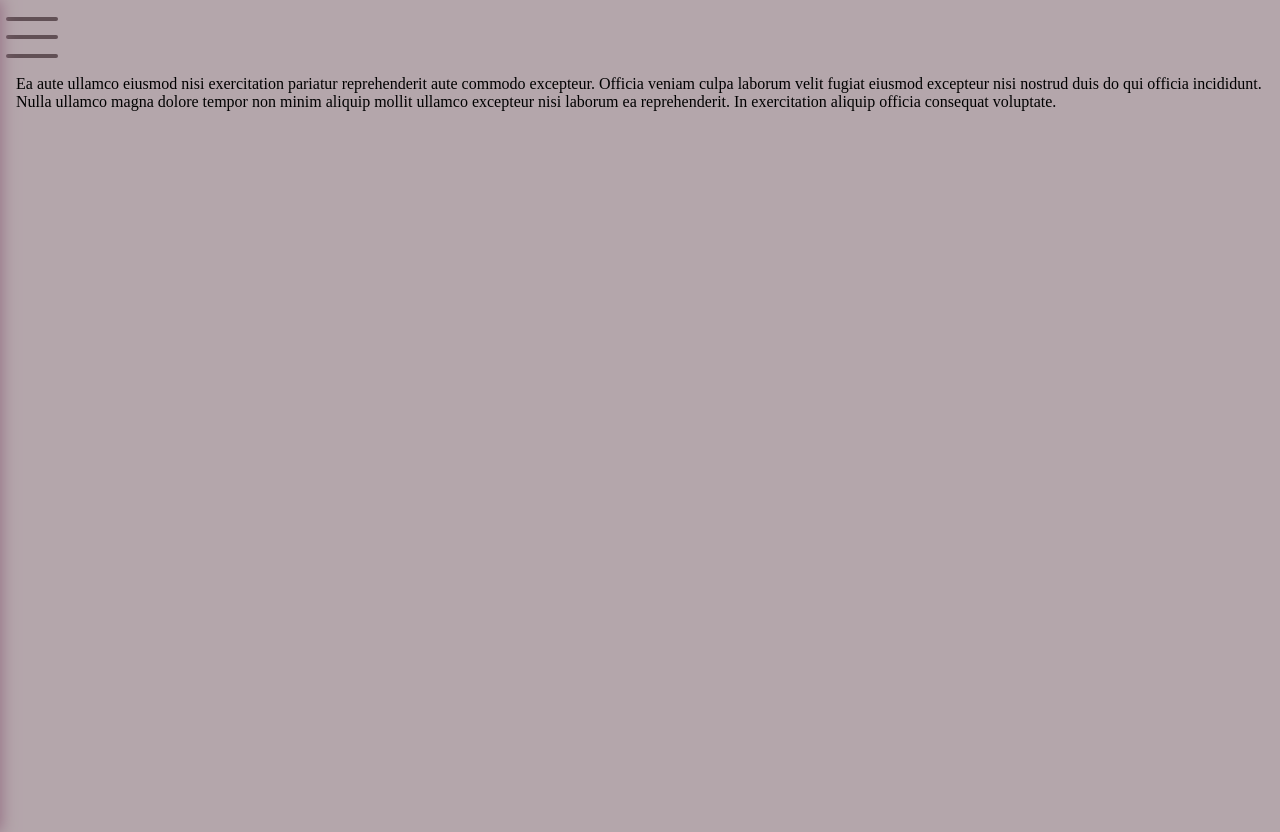
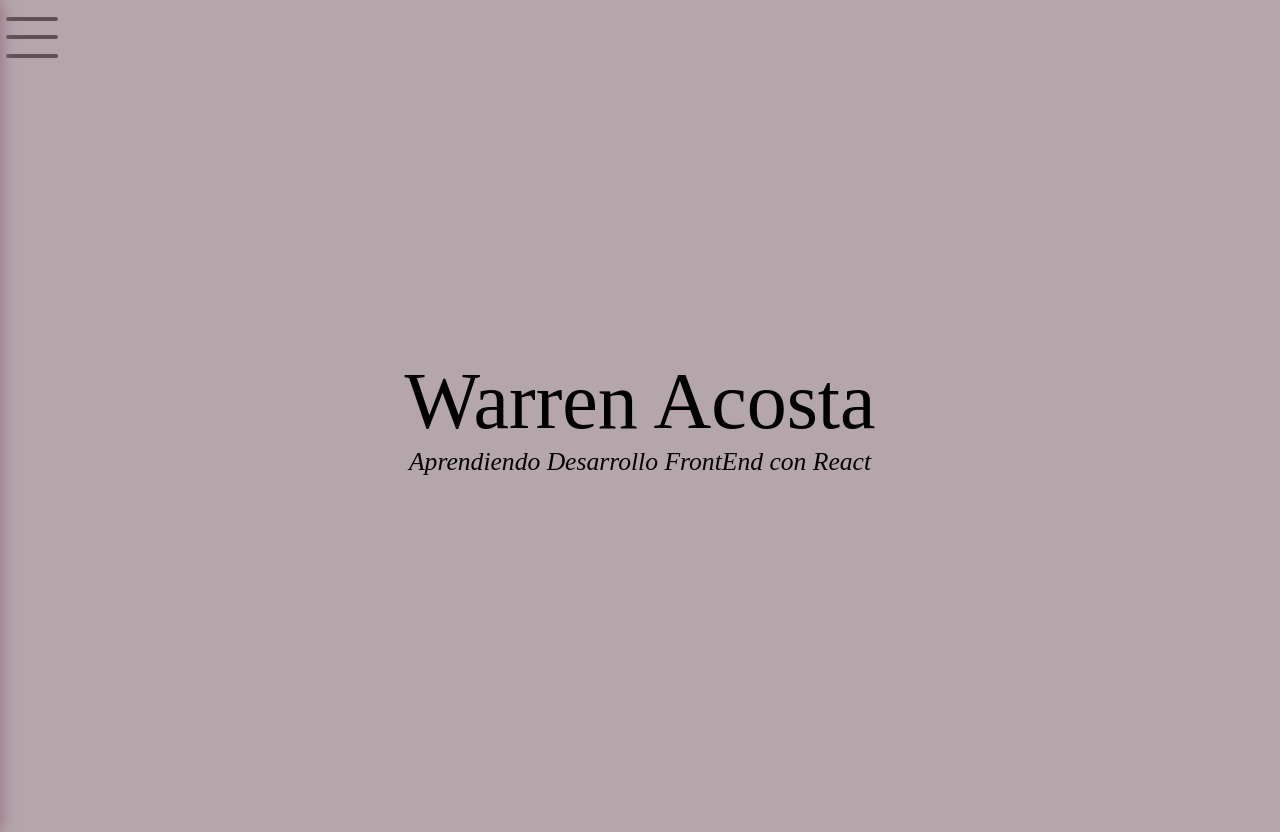
Before and after one commit to warren-dev0/web-page-5, a plain HTML site: page index.html in a window 1280 px wide. Before the commit the page ends 800 px from the top, so only its background shows below. Drawn offline with Linux system fonts and the light colour scheme.

Commit message:
name and info home

```diff
--- a/css/style.css
+++ b/css/style.css
@@ -6,15 +6,20 @@
     --honeydew: #DDF8E8;
 }
 
+* {
+    margin: 0;
+}
+
 body {
     background-color: var(--black-shadows);
-    margin: 0;
-    padding: 0;
 }
 
 #nav-bar {
     display: flex;
     flex-direction: column;
+    position: fixed;
+    top: 0;
+    z-index: 10;
 }
 
 #nav-bar .bars {
@@ -81,23 +86,63 @@ body {
     font-weight: bold;
 }
 
-@media (max-width: 420px) {
+@media (max-width: 320px) {
     #nav-bar .items a {
-        font-size: 10pt;
-    }
-
-    #nav-bar .items {
-        width: 35vw;
-        left: -35vw;
+        font-size: 12pt;
     }
 }
 
 @media (min-width: 576px) {
     #nav-bar .items a {
-        font-size: 16pt;
+        font-size: 18pt;
+    }
+}
+
+@media (min-width: 768px) {
+    #nav-bar .items a {
+        font-size: 28pt;
     }
 }
 
 #container {
     margin: 1rem;
 }
+
+.home {
+    display: flex;
+    flex-direction: column;
+    width: 100%;
+    height: 100vh;
+    justify-content: center;
+    align-items: center;
+}
+
+.home span {
+    text-align: center;
+}
+
+.home span.name {
+    font-size: 3rem;
+}
+
+.home span.info {
+    font-size: 1rem;
+}
+
+@media (min-width: 576px) {
+    .home span.name {
+        font-size: 4rem;
+    }
+    .home span.info {
+        font-size: 1.3rem;
+    }
+}
+
+@media (min-width: 768px) {
+    .home span.name {
+        font-size: 5rem;
+    }
+    .home span.info {
+        font-size: 1.6rem;
+    }
+}
--- a/index.html
+++ b/index.html
@@ -27,9 +27,12 @@
         </div>
     </div>
     <div id="container">
-        <p>
-            Ea aute ullamco eiusmod nisi exercitation pariatur reprehenderit aute commodo excepteur. Officia veniam culpa laborum velit fugiat eiusmod excepteur nisi nostrud duis do qui officia incididunt. Nulla ullamco magna dolore tempor non minim aliquip mollit ullamco excepteur nisi laborum ea reprehenderit. In exercitation aliquip officia consequat voluptate.
-        </p>
+        <div class="home">
+                <span class="name">Warren Acosta</span>
+                <span class="info"><i>Aprendiendo Desarrollo FrontEnd con
+                React</i>
+                </span>
+        </div>
     </div>
     <div id="footer">
 
```
